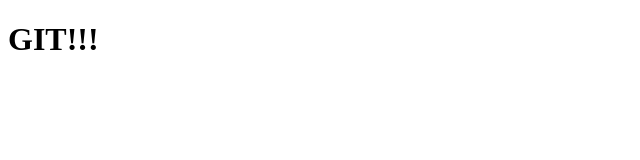
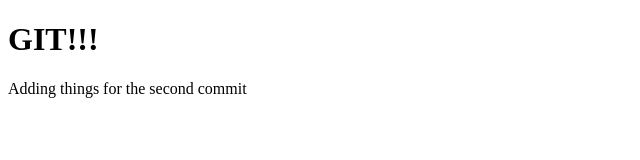
Before and after one commit to Saunders868/git-one, a plain HTML site: page index.html in a window 1280 px wide. Shown: the whole page, without its empty margins (0-640 px from the left). Drawn offline with Linux system fonts and the light colour scheme.

Commit message:
added paragraph to body element

```diff
--- a/index.html
+++ b/index.html
@@ -7,5 +7,6 @@
     </head>
     <body>
         <h1>GIT!!!</h1>
+        <p>Adding things for the second commit</p>
     </body>
 </html>
```
